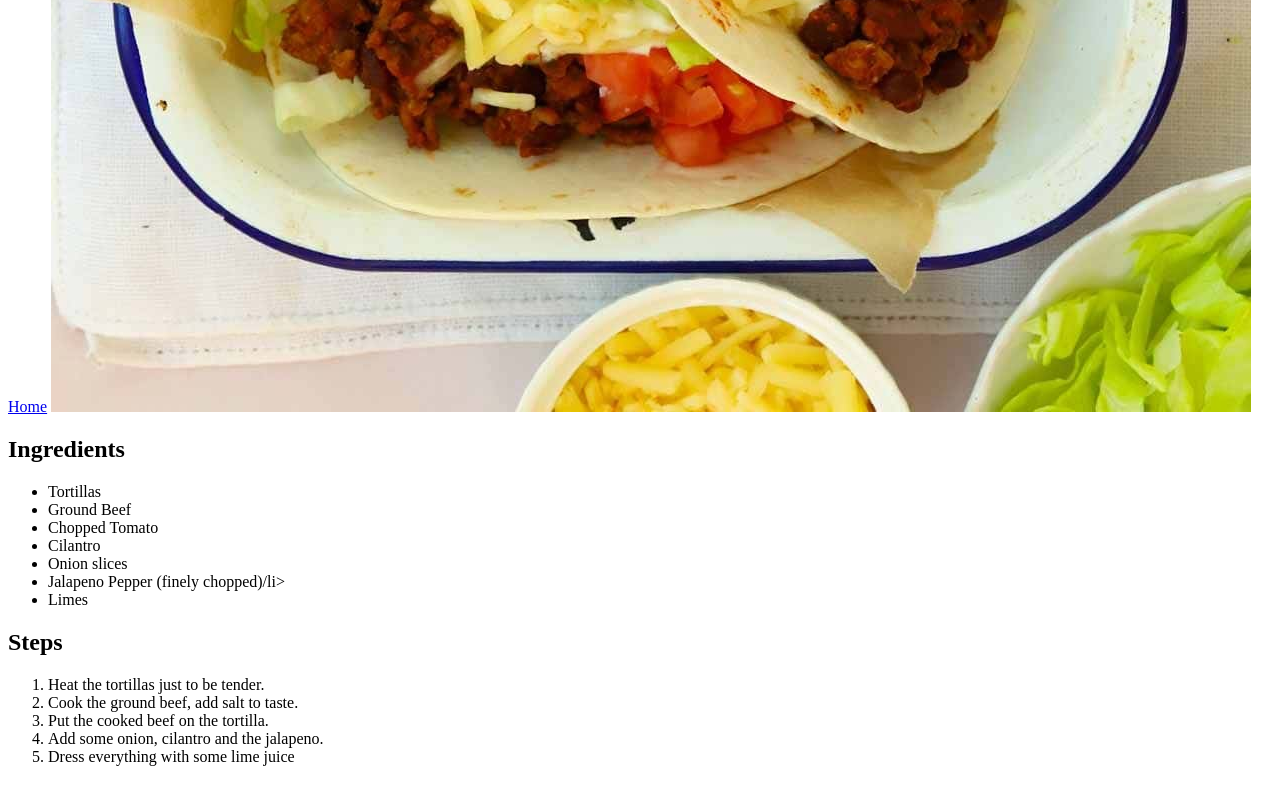
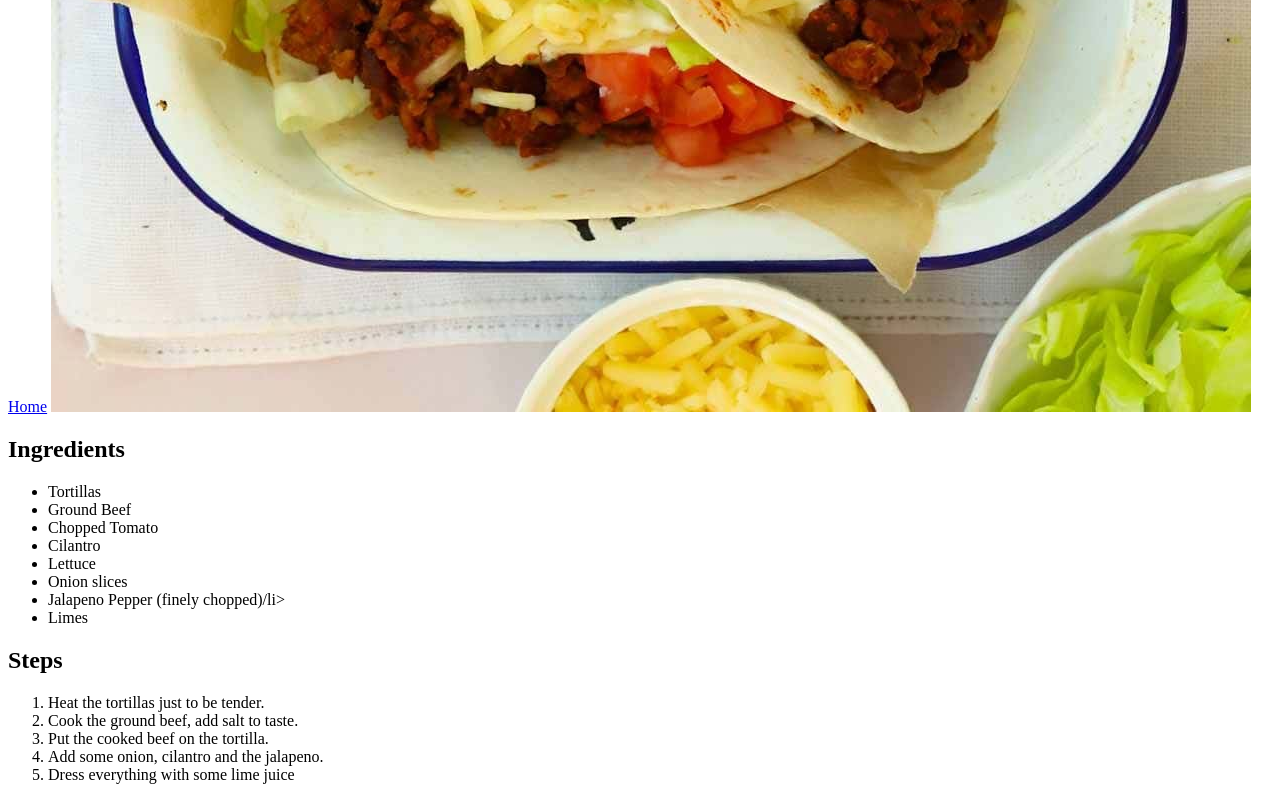
Before and after one commit to juanrafaelgomez/odin-recipes, a plain HTML site: page recipes/tacos.html in a window 1280 px wide. Shown: the part 1268-2068 px from the top of the page. Drawn offline with Linux system fonts and the light colour scheme.

Commit message:
Added lettuce to the recipe.

```diff
--- a/recipes/tacos.html
+++ b/recipes/tacos.html
@@ -17,6 +17,7 @@
   <li>Ground Beef</li>
   <li>Chopped Tomato</li>
   <li>Cilantro</li>
+  <li>Lettuce</li>
   <li>Onion slices</li>
   <li>Jalapeno Pepper (finely chopped)/li>
   <li>Limes</li>
```
